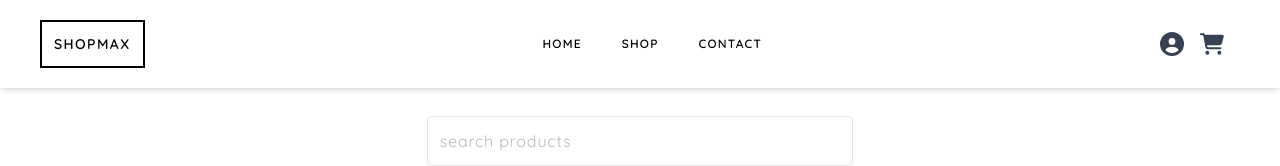
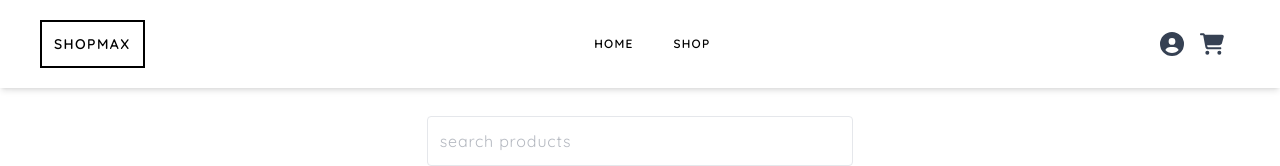
Before and after one commit to bentleyminwa/shopmax_ecommerce, a React (Vite) app: page / in a window 1280 px wide. Shown: the top 166 px of the page. Built offline with nearby package versions, Linux system fonts and the light colour scheme; no server answers.

Commit message:
Remove Contact menu item from appData

```diff
--- a/src/assets/data/data.tsx
+++ b/src/assets/data/data.tsx
@@ -20,10 +20,6 @@ export const appData = {
     {
       path: "shop",
       name: "Shop",
-    },
-    {
-      path: "contact",
-      name: "Contact",
     },
   ],
   menuIcons: [
```
